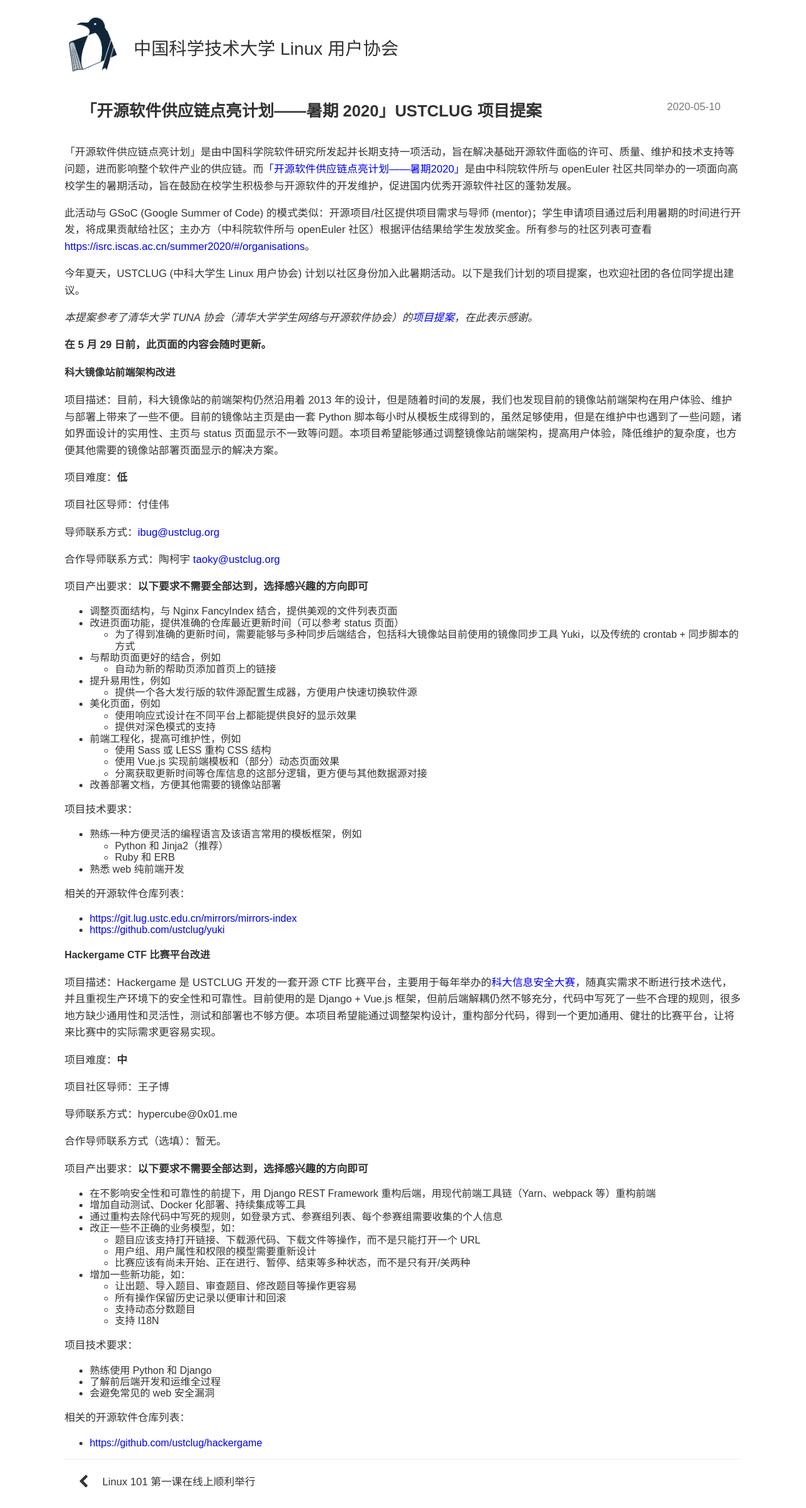
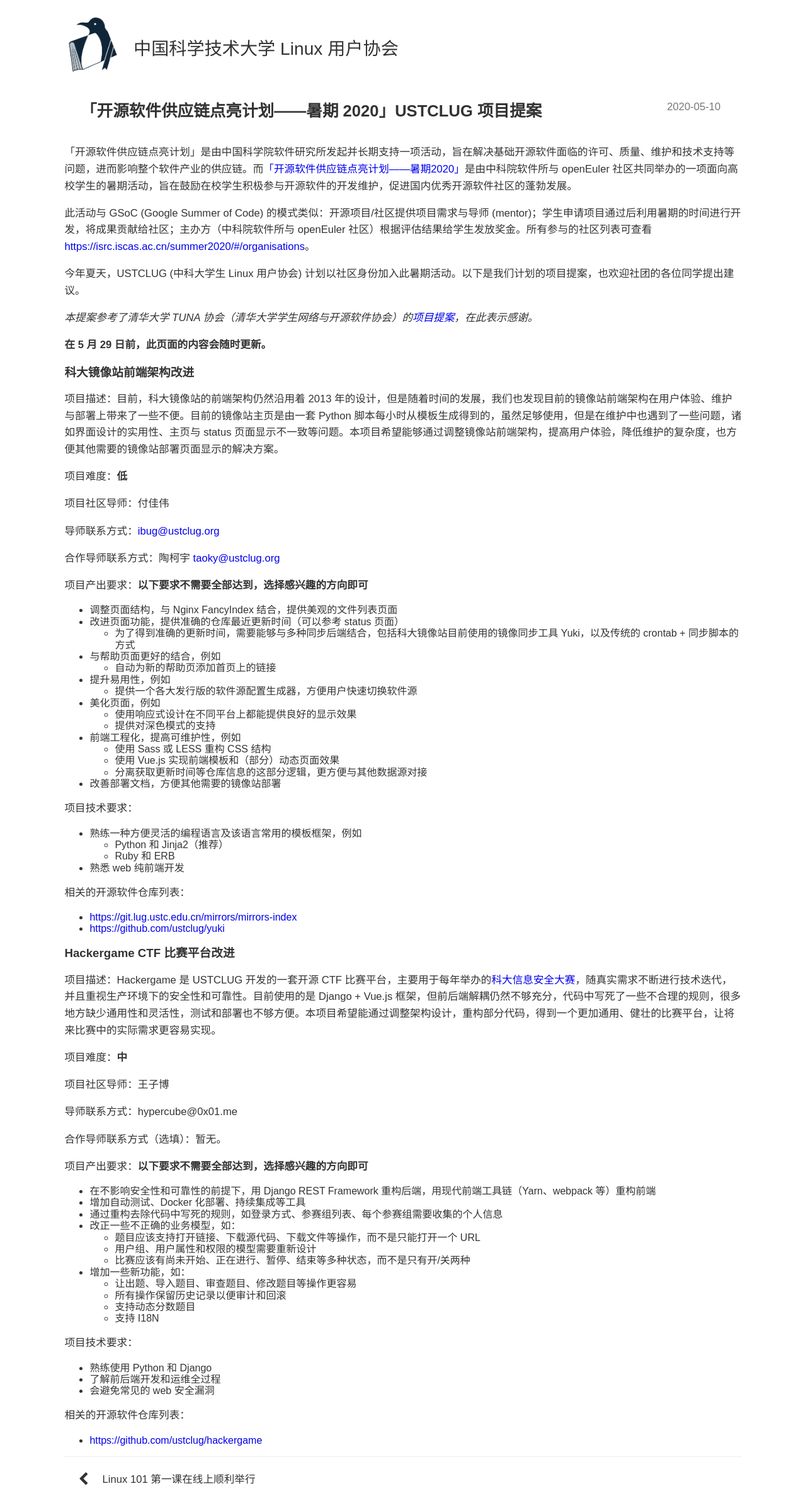
Before and after one commit to ustclug/news, a Jekyll site: the page built from _posts/2020-05-10-opensource-summer-projects.md, in a window 1280 px wide. Shown: the whole page at 63% size. Built offline with Jekyll 4.4.1, drawn with Linux system fonts in a browser that asks for light colours; nearby versions of some CDN libraries.

Commit message:
h4 -> h3

```diff
--- a/_posts/2020-05-10-opensource-summer-projects.md
+++ b/_posts/2020-05-10-opensource-summer-projects.md
@@ -20,7 +20,7 @@
 
 **在 5 月 29 日前，此页面的内容会随时更新。**
 
-## 科大镜像站前端架构改进
+# 科大镜像站前端架构改进
 
 项目描述：目前，科大镜像站的前端架构仍然沿用着 2013 年的设计，但是随着时间的发展，我们也发现目前的镜像站前端架构在用户体验、维护与部署上带来了一些不便。目前的镜像站主页是由一套 Python 脚本每小时从模板生成得到的，虽然足够使用，但是在维护中也遇到了一些问题，诸如界面设计的实用性、主页与 status 页面显示不一致等问题。本项目希望能够通过调整镜像站前端架构，提高用户体验，降低维护的复杂度，也方便其他需要的镜像站部署页面显示的解决方案。
 
@@ -62,7 +62,7 @@
 - <https://git.lug.ustc.edu.cn/mirrors/mirrors-index>
 - <https://github.com/ustclug/yuki>
 
-## Hackergame CTF 比赛平台改进
+# Hackergame CTF 比赛平台改进
 
 项目描述：Hackergame 是 USTCLUG 开发的一套开源 CTF 比赛平台，主要用于每年举办的[科大信息安全大赛](https://hack.lug.ustc.edu.cn/)，随真实需求不断进行技术迭代，并且重视生产环境下的安全性和可靠性。目前使用的是 Django + Vue.js 框架，但前后端解耦仍然不够充分，代码中写死了一些不合理的规则，很多地方缺少通用性和灵活性，测试和部署也不够方便。本项目希望能通过调整架构设计，重构部分代码，得到一个更加通用、健壮的比赛平台，让将来比赛中的实际需求更容易实现。
 
```
